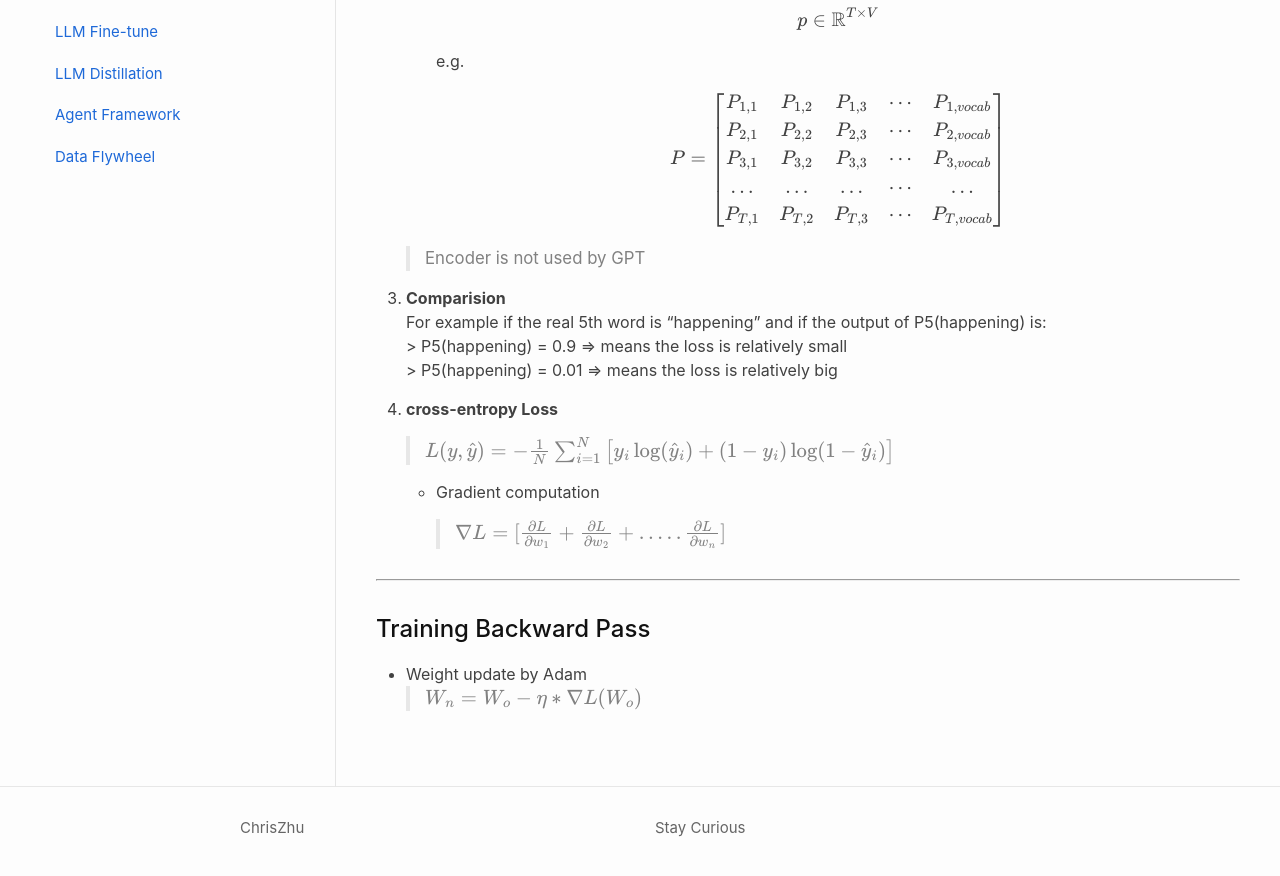
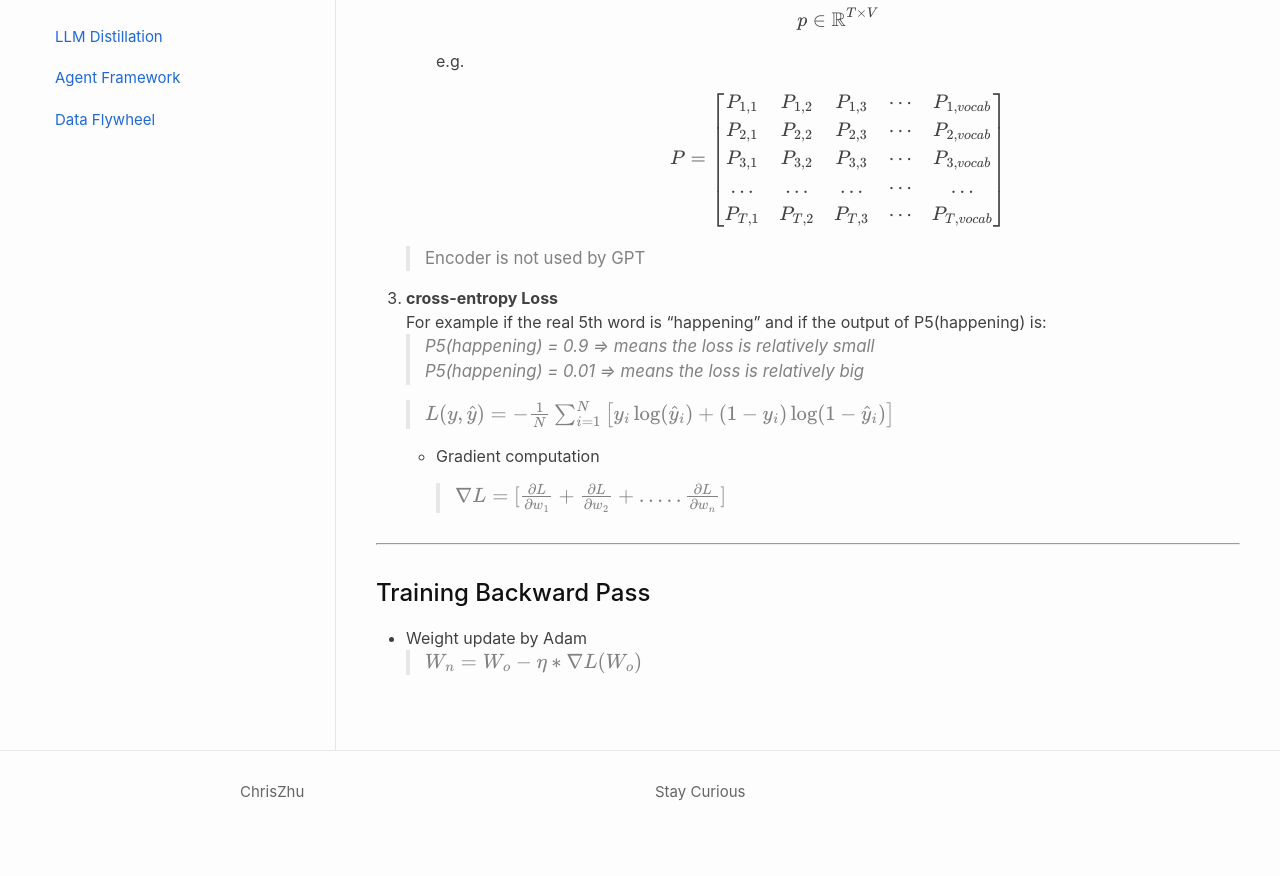
Before and after one commit to ChrisZhu2050/chriszhu2050.github.io, a Jekyll site: the page built from index.md, in a window 1280 px wide and 900 px high, scrolled down 20233 px. Shown: the top 876 px of the window. Built offline with Jekyll 4.4.1, drawn with Linux system fonts in a browser that asks for light colours; nearby versions of some CDN libraries; formulas are drawn with MathJax 3.

Commit message:
Update index.md

```diff
--- a/index.md
+++ b/index.md
@@ -1053,14 +1053,11 @@ graph LR
       > *Encoder is not used by GPT*
 
 
-  3. **Comparision**
-    For example if the real 5th word is "happening" and if the output of P5(happening) is:
-    > P5(happening) = 0.9 => means the loss is relatively small
-    > P5(happening) = 0.01 => means the loss is relatively big
 
-
-  4. **cross-entropy Loss**
-
+  3. **cross-entropy Loss**
+      For example if the real 5th word is "happening" and if the output of P5(happening) is:
+      > P5(happening) = 0.9 => means the loss is relatively small
+      > P5(happening) = 0.01 => means the loss is relatively big
 
         > $ L(y, \hat{y}) = - \frac{1}{N} \sum_{i=1}^{N} \left[ y_i \log(\hat{y}_i) + (1 - y_i) \log(1 - \hat{y}_i) \right] $
 
```
Also changed, not shown: other parts of index.md (+1 -1 lines).
